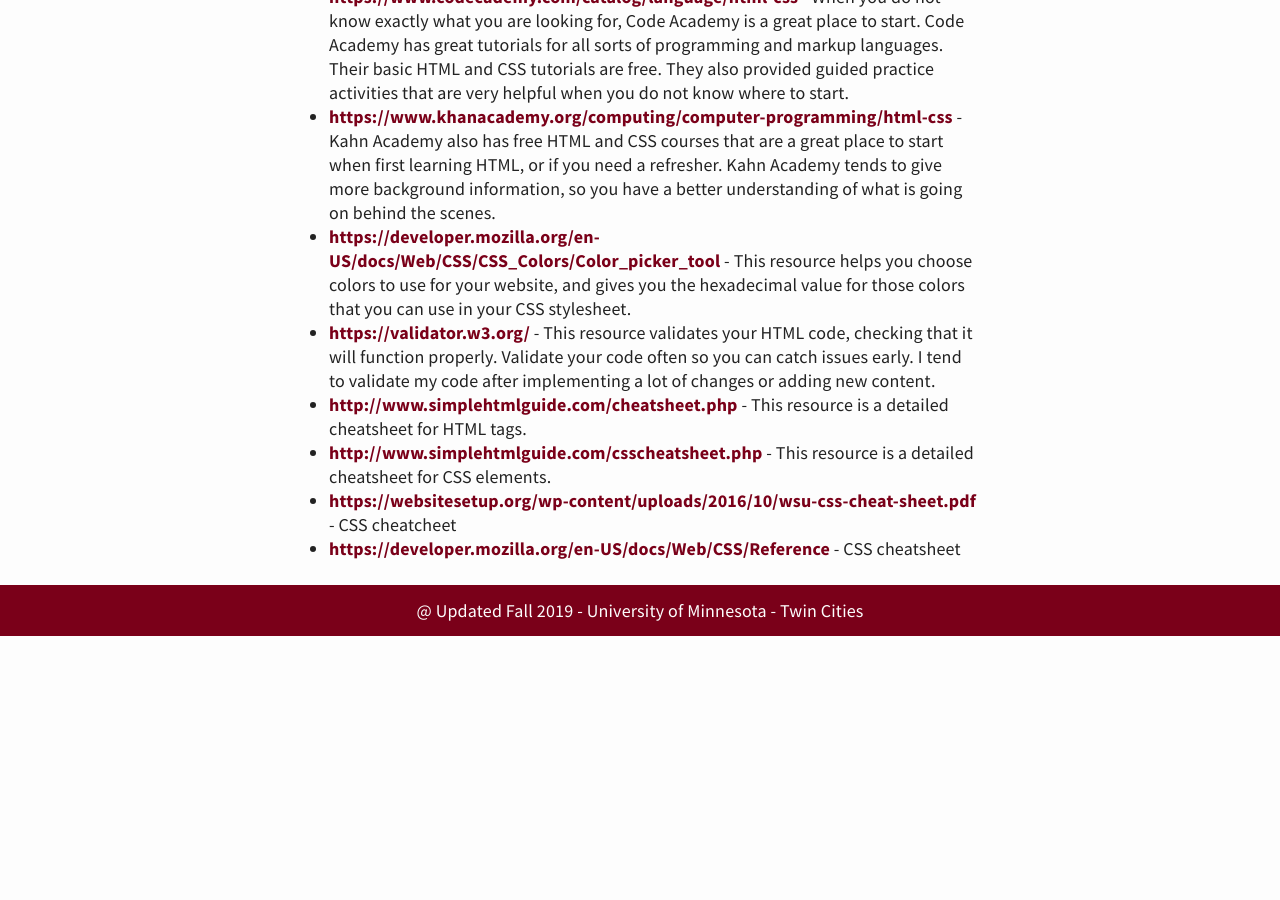
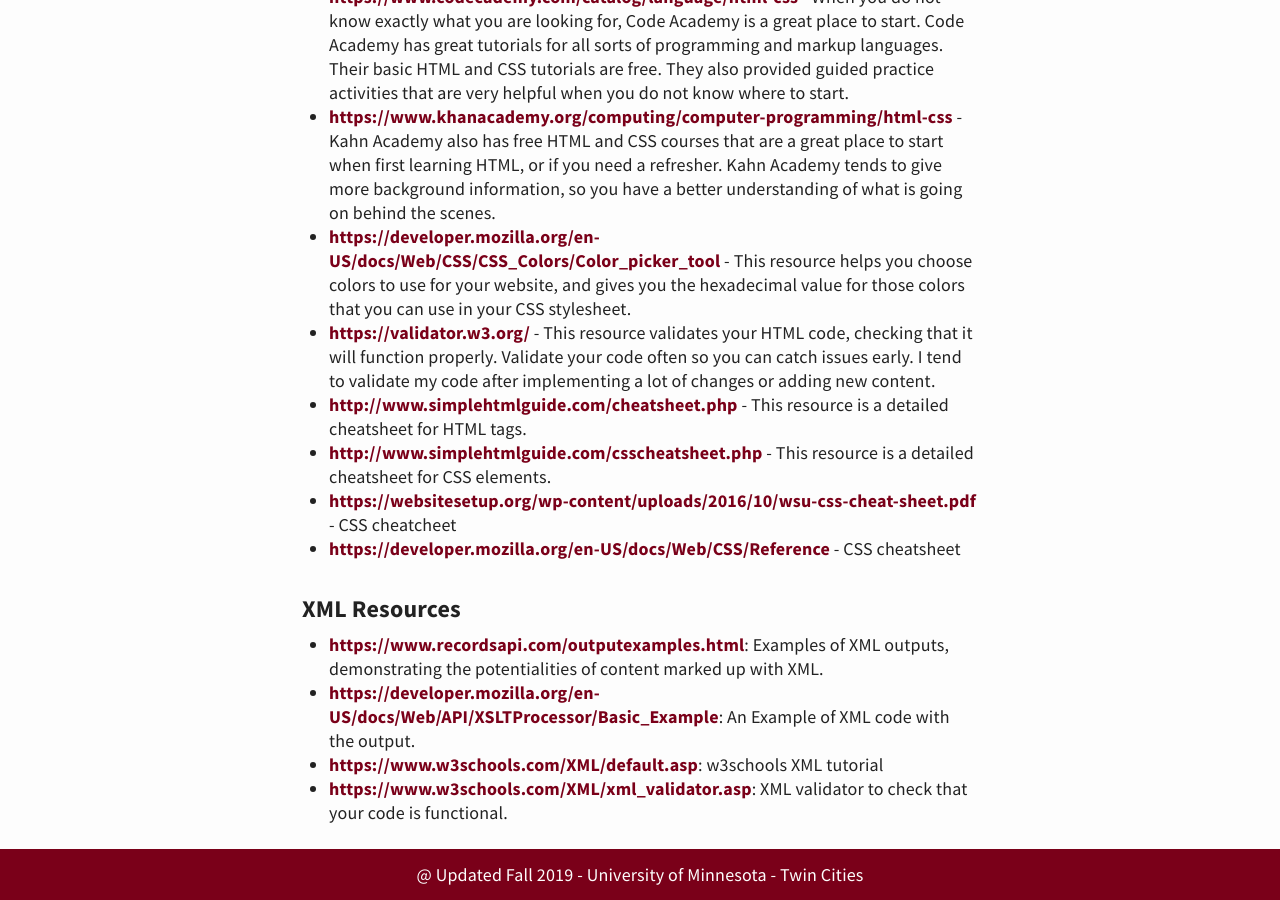
Before and after one commit to kristinashirk/digital-tech, a Jekyll site: the page built from Resources.md, in a window 1280 px wide and 900 px high, scrolled down 974 px. Built offline with Jekyll 4.4.1, drawn with Linux system fonts in a browser that asks for light colours; our own code applies the rules of GitHub Pages for plain Markdown files; before the commit the page ends 1610 px from its top, so only the background shows below that.

Commit message:
Essential resources

```diff
--- a/Resources.md
+++ b/Resources.md
@@ -19,3 +19,9 @@ You are now ready to edit and add content to your site. There is no step-by-step
 * [http://www.simplehtmlguide.com/csscheatsheet.php](http://www.simplehtmlguide.com/csscheatsheet.php) - This resource is a detailed cheatsheet for CSS elements.
 * [https://websitesetup.org/wp-content/uploads/2016/10/wsu-css-cheat-sheet.pdf](https://websitesetup.org/wp-content/uploads/2016/10/wsu-css-cheat-sheet.pdf) - CSS cheatcheet
 * [https://developer.mozilla.org/en-US/docs/Web/CSS/Reference](https://developer.mozilla.org/en-US/docs/Web/CSS/Reference) - CSS cheatsheet
+
+### XML Resources
+* [https://www.recordsapi.com/outputexamples.html](https://www.recordsapi.com/outputexamples.html): Examples of XML outputs, demonstrating the potentialities of content marked up with XML.
+* [https://developer.mozilla.org/en-US/docs/Web/API/XSLTProcessor/Basic_Example](https://developer.mozilla.org/en-US/docs/Web/API/XSLTProcessor/Basic_Example): An Example of XML code with the output.
+* [https://www.w3schools.com/XML/default.asp](https://www.w3schools.com/XML/default.asp): w3schools XML tutorial
+* [https://www.w3schools.com/XML/xml_validator.asp](https://www.w3schools.com/XML/xml_validator.asp): XML validator to check that your code is functional.
```
